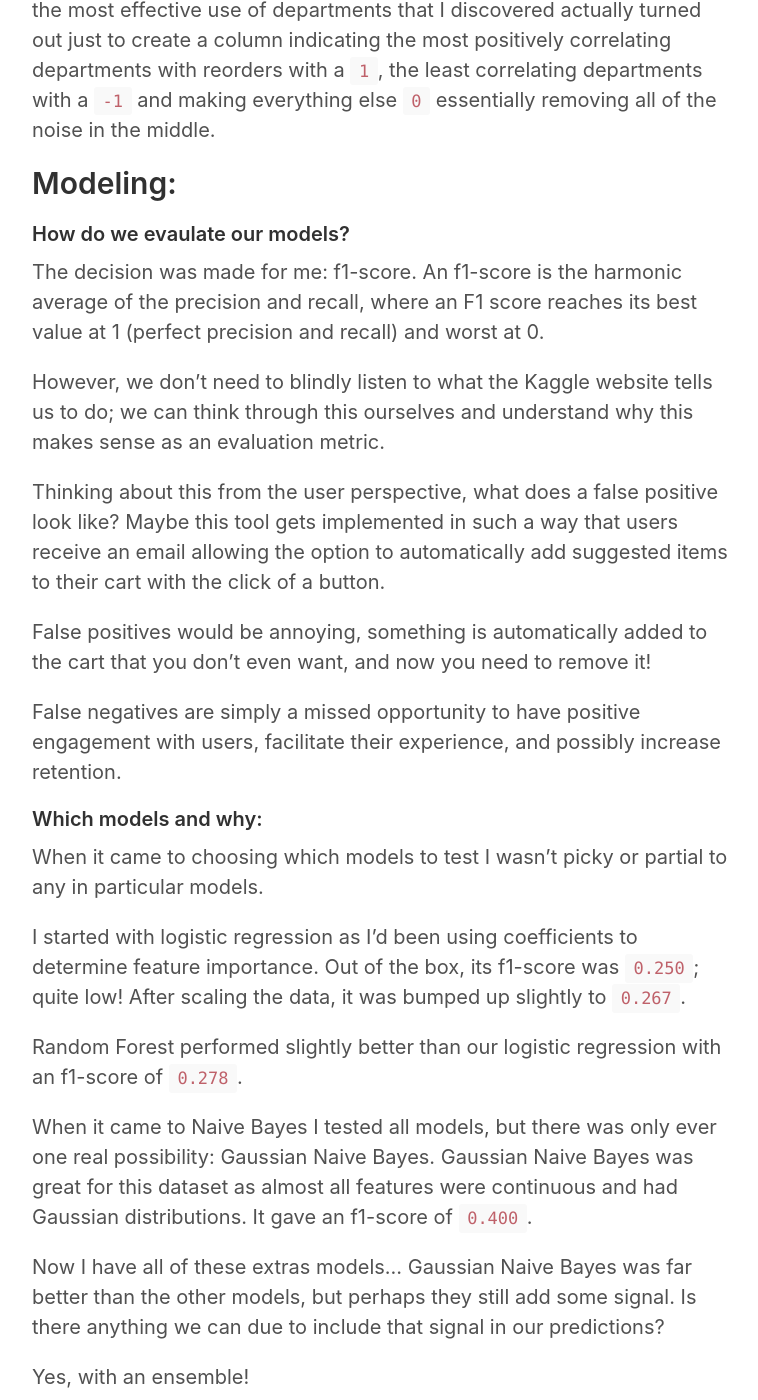
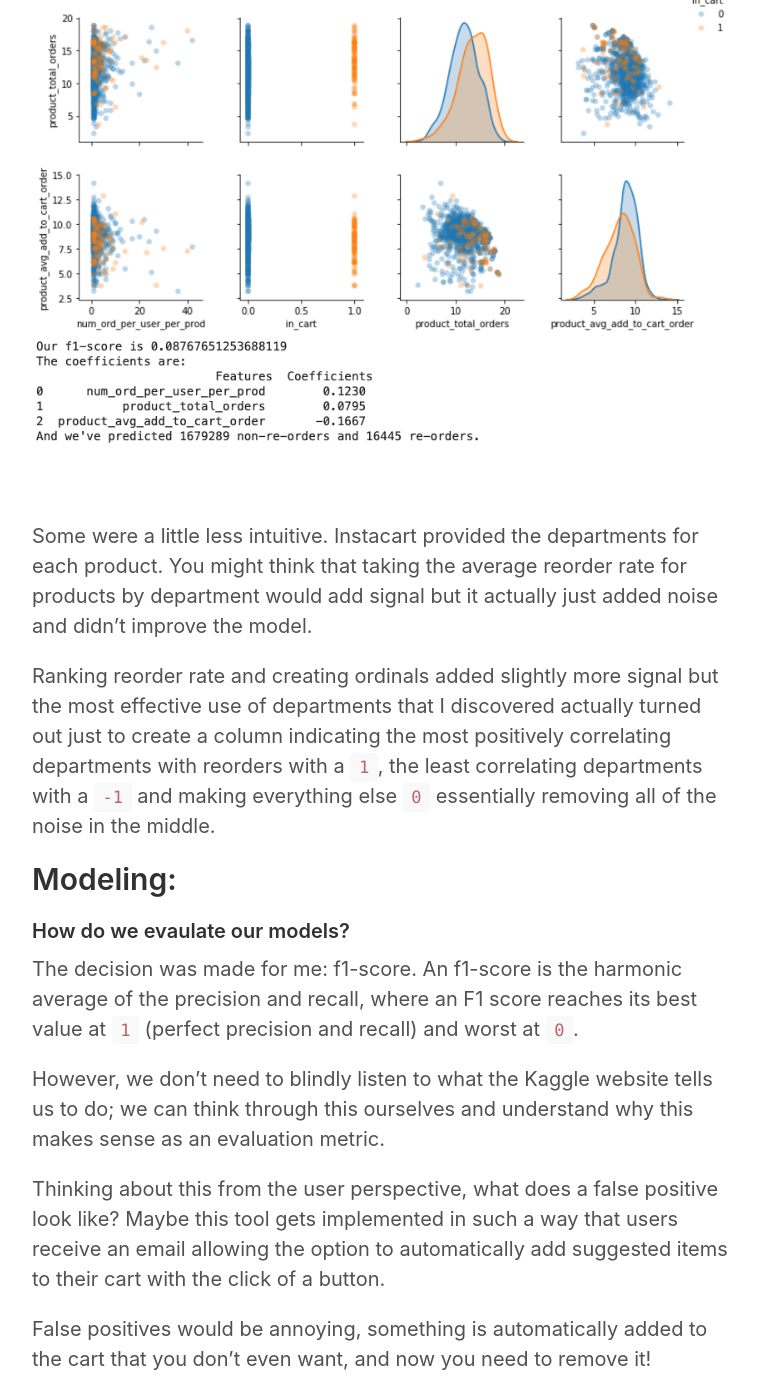
Before and after one commit to keith12345/keith12345.github.io, a Jekyll site: the page built from _posts/2019-02-12-InstaClassification.md, in a window 1280 px wide and 1400 px high, scrolled down 5849 px. Shown: the whole window, without its empty margins (258-1016 px from the left). Built offline with Jekyll 4.4.1, drawn with Linux system fonts in a browser that asks for light colours.

Commit message:
Bug fix.

```diff
--- a/_posts/2019-02-12-InstaClassification.md
+++ b/_posts/2019-02-12-InstaClassification.md
@@ -38,23 +40,26 @@ Instacart provided a bunch of tables but I only really need to work with these t
 #### A quick look at the tables:
 ![order_products](/images/order_products.png "order_products.")
 <br>
+![orders](/images/orders.png "orders.")
 <br>
-![orders](/images/orders.png "orders.")
 
 ## Feature engineering:
 
 #### What sorts of features are we going to make?
 Do we want to make features for users?
+<br><br>
+![male_shopper](/images/male_shopper.png "male_shopper.")
 <br>
-![male_shopper](/images/male_shopper.png "male_shopper.")
 
 How about for specific products?
+<br><br>
+![shopping_cart](/images/shopping_cart.png "shopping_cart.")
 <br>
-![shopping_cart](/images/shopping_cart.png "shopping_cart.")
 
 Or maybe we want to make user-product features... Features that are specific to both a user and a product...
+<br><br>
+![male_shopper_with_cart](/images/male_shopper_with_cart.png "male_shopper_with_cart.")
 <br>
-![male_shopper_with_cart](/images/male_shopper_with_cart.png "male_shopper_with_cart.")
 
 How about all three?
 
@@ -72,8 +77,9 @@ While that is a great feature, we're only looking at things in terms of individu
 Additionally, if we always run over to produce and buy apples, oranges, and bananas (i.e. low/early add_to_cart_order), it's probably a pretty high priority item.
 
 Below you can see a pairplot with those features. Things to look for? Separation in our distributions (down the diagonal) and higher absolute values of our coefficients.
+<br><br>
+![early_feature_engineering](/images/early_feature_engineering.png "early_feature_engineering.")
 <br>
-![early_feature_engineering](/images/early_feature_engineering.png "early_feature_engineering.")
 
 Some were a little less intuitive. Instacart provided the departments for each product. You might think that taking the average reorder rate for products by department would add signal but it actually just added noise and didn't improve the model.
 
@@ -82,7 +88,7 @@ Ranking reorder rate and creating ordinals added slightly more signal but the mo
 ## Modeling:
 
 #### How do we evaulate our models?
-The decision was made for me: f1-score. An f1-score is the harmonic average of the precision and recall, where an F1 score reaches its best value at 1 (perfect precision and recall) and worst at 0.
+The decision was made for me: f1-score. An f1-score is the harmonic average of the precision and recall, where an F1 score reaches its best value at `1` (perfect precision and recall) and worst at `0`.
 
 However, we don't need to blindly listen to what the Kaggle website tells us to do; we can think through this ourselves and understand why this makes sense as an evaluation metric.
 
@@ -106,8 +112,9 @@ Now I have all of these extras models... Gaussian Naive Bayes was far better tha
 Yes, with an ensemble!
 
 I simply took the predictions of 9 different models that I created, and if more than half voted for an option, I went with that option!
+<br><br>
+![voting_ensemble](/images/voting_ensemble.png "voting_ensemble.")
 <br>
-![voting_ensemble](/images/voting_ensemble.png "voting_ensemble.")
 
 ## Some interesting challenges:
 * KFold cross-validation: As we're trying to predict future behavior on the user level we need to be careful when it comes to how we split out data. We can't use a simple random split as this will result in previous orders from validation users making their way into the training set. To solve this, I had to be careful to make sure I split on `user_id`:
```
Also changed, not shown: other parts of _posts/2019-02-12-InstaClassification.md (+2 -0 lines), images/carrot.png (added), images/order_products.png, images/orders.png.
